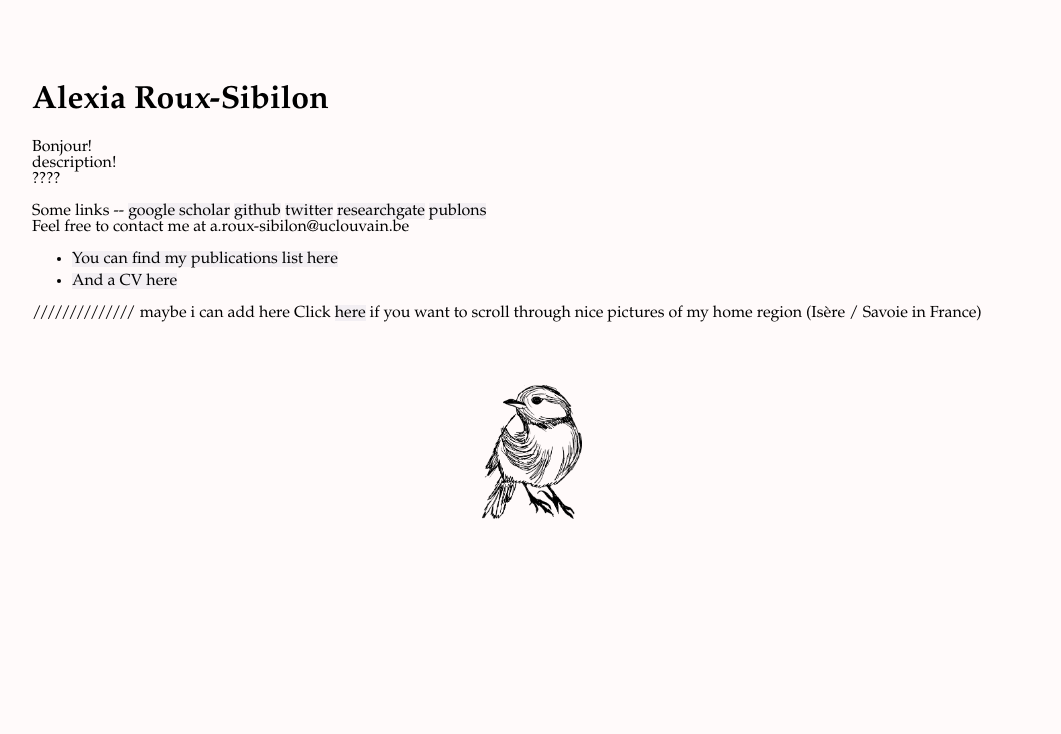
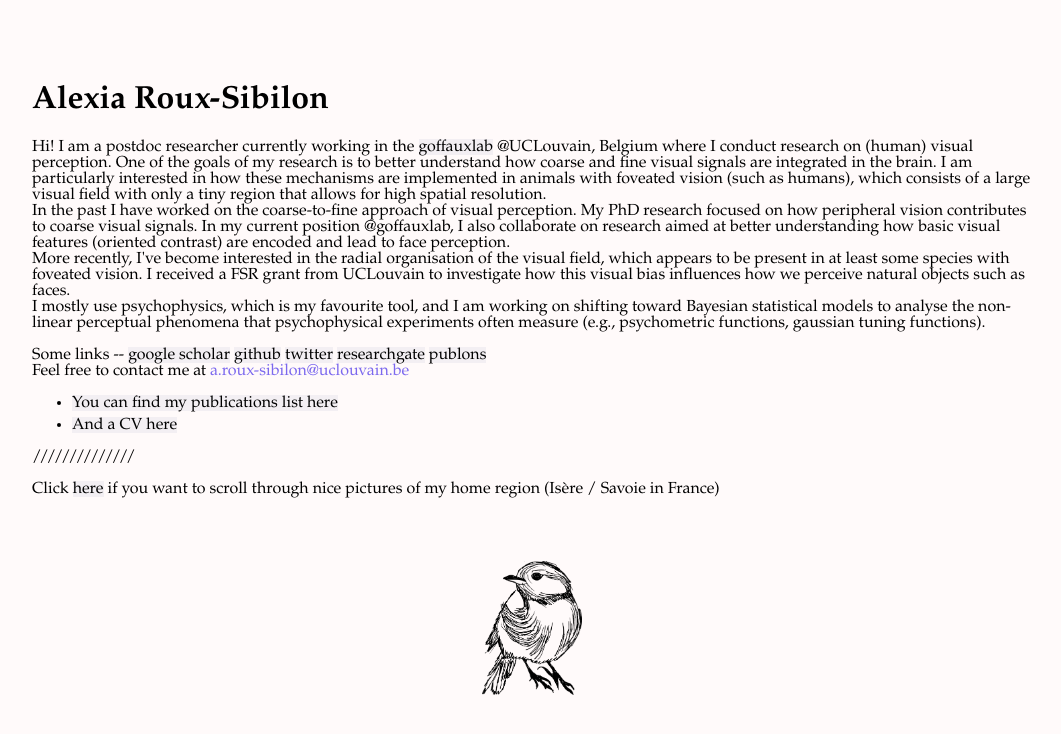
Before and after one commit to arouxsibilon/arouxsibilon.github.io, a Jekyll site: the page built from index.md, in a window 1280 px wide. Shown: the top 734 px of the page, without its empty margins (108-1169 px from the left). Built offline with Jekyll 4.4.1, drawn with Linux system fonts in a browser that asks for light colours.

Commit message:
add description + cv updated

```diff
--- a/Gemfile
+++ b/Gemfile
@@ -44,3 +44,4 @@ source "https://rubygems.org"
 gem "kramdown-parser-gfm"
 
 gemspec
+gem "webrick", "~> 1.7"
--- a/_config.yml
+++ b/_config.yml
@@ -9,14 +9,19 @@ url: "" # the base hostname & protocol for your site, e.g. http://example.com
 
 description: > # description of the site (multiple lines allowed)
   <p>
-  Bonjour! <br>
-  description!
-  <br> ????
+  Hi!
+  I am a postdoc researcher currently working in the <a href='https://sites.uclouvain.be/goffauxlab/index.html'>goffauxlab</a> @UCLouvain, Belgium where I conduct research on (human) visual perception. One of the goals of my research is to better understand how coarse and fine visual signals are integrated in the brain. I am particularly interested in how these mechanisms are implemented in animals with foveated vision (such as humans), which consists of a large visual field with only a tiny region that allows for high spatial resolution. <br>
+
+  In the past I have worked on the coarse-to-fine approach of visual perception. My PhD research focused on how peripheral vision contributes to coarse visual signals. In my current position @goffauxlab, I also collaborate on research aimed at better understanding how basic visual features (oriented contrast) are encoded and lead to face perception. <br> More recently, I've become interested in the radial organisation of the visual field, which appears to be present in at least some species with foveated vision. I received a FSR grant from UCLouvain to investigate how this visual bias influences how we perceive natural objects such as faces.<br>
+  I mostly use psychophysics, which is my favourite tool, and I am working on shifting toward Bayesian statistical models to analyse the non-linear perceptual phenomena that psychophysical experiments often measure (e.g., psychometric functions, gaussian tuning functions).
+
+  <br>
   </p>
 
   <p>
   Some links -- <a href='https://scholar.google.com/citations?user=bniRun0AAAAJ&hl=fr&oi=ao'>google scholar</a>  <a href='https://github.com/AlexiaRoux-Sibilon'>github</a>   <a href='https://twitter.com/a_rouxsibilon'>twitter</a>  <a href='https://www.researchgate.net/profile/Alexia-Roux-Sibilon'>researchgate</a>  <a href='https://publons.com/researcher/3569257/alexia-roux-sibilon/'>publons</a>
-  <br> Feel free to contact me at a.roux-sibilon@uclouvain.be
+  <br> Feel free to contact me at <span style="color: MediumSlateBlue">a.roux-sibilon@uclouvain.be</span>
+
   </p>
 
 
--- a/index.md
+++ b/index.md
@@ -3,7 +3,8 @@ layout: home
 ---
 
 //////////////
-maybe i can add here
+
+
 Click [here](photos) if you want to scroll through nice pictures of my home region (Isère / Savoie in France)
 
 <br>
```
Also changed, not shown: _data/menu.yml (+3 -6 lines), _posts/2021-10-21-welcome-to-jekyll.markdown (deleted, +0 -29 lines), pubList.md (+9 -9 lines), Gemfile.lock, no-style-please.gemspec, 1 other file.
